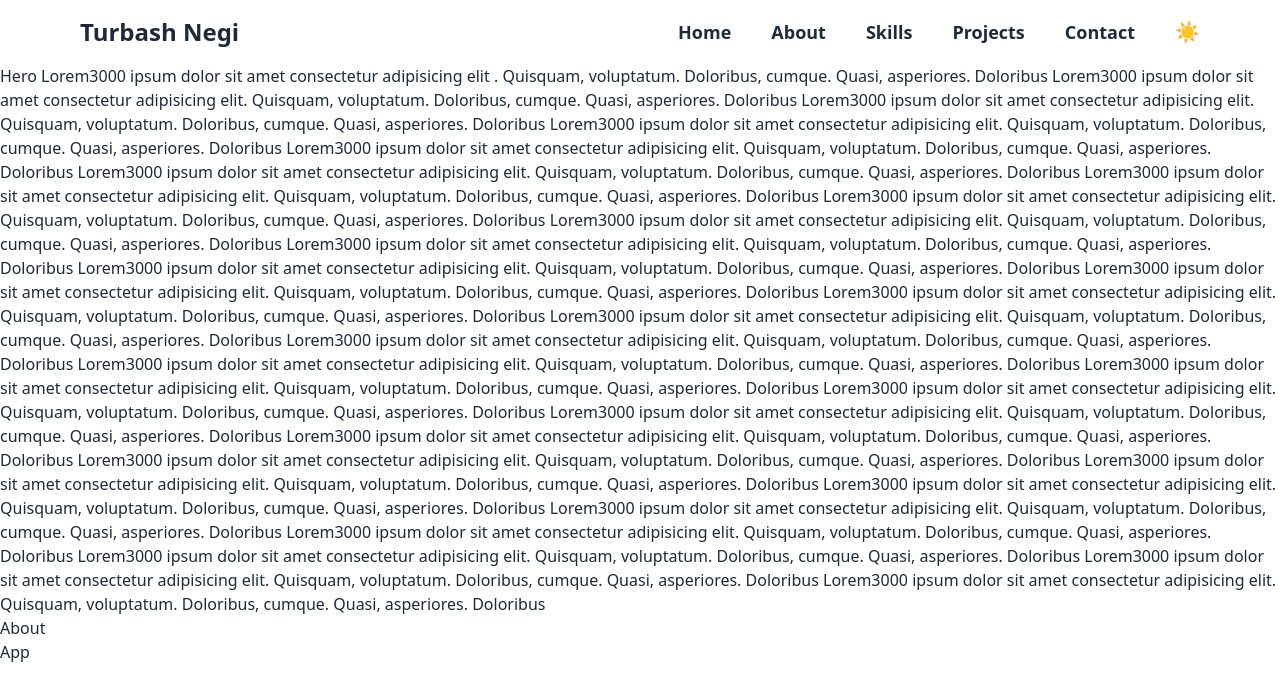
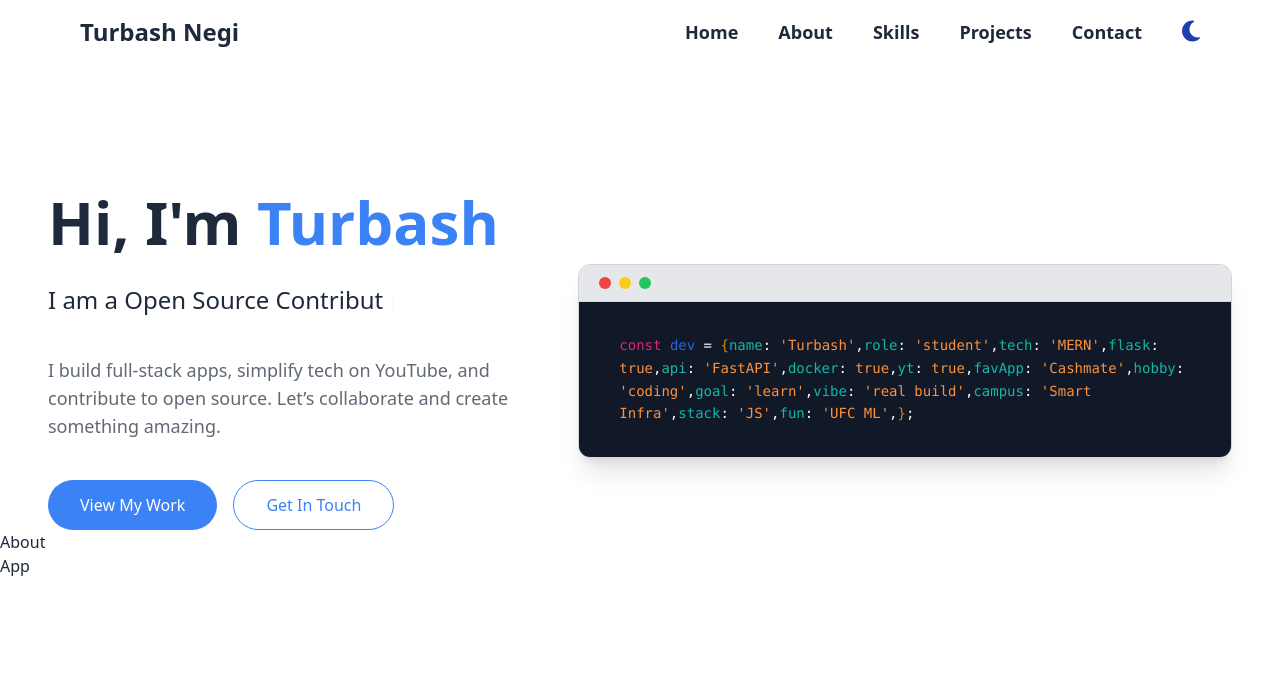
Before and after one commit to shikhar-ag87/Turbash-Portfolio-Website, a React (Create React App) app: page / in a window 1280 px wide. Shown: the top 700 px of the page. Built offline with nearby package versions, Linux system fonts and the light colour scheme.

Commit message:
Added a hero Section Added Typewriter effect Buttons A nice terminal div

```diff
--- a/package.json
+++ b/package.json
@@ -3,6 +3,9 @@
   "version": "0.1.0",
   "private": true,
   "dependencies": {
+    "@fortawesome/fontawesome-svg-core": "^6.7.2",
+    "@fortawesome/free-solid-svg-icons": "^6.7.2",
+    "@fortawesome/react-fontawesome": "^0.2.2",
     "@testing-library/dom": "^10.4.0",
     "@testing-library/jest-dom": "^6.6.3",
     "@testing-library/react": "^16.3.0",
@@ -10,6 +13,7 @@
     "react": "^19.1.0",
     "react-dom": "^19.1.0",
     "react-scripts": "5.0.1",
+    "react-simple-typewriter": "^5.0.1",
     "web-vitals": "^2.1.4"
   },
   "scripts": {
--- a/src/App.js
+++ b/src/App.js
@@ -5,7 +5,7 @@ import About from './components/About'
 
 export default function App(){
   return (
-    <div className='App bg-white dark:bg-slate-900 text-slate-800 dark:text-slate-100 min-h-screen'>
+    <div className='App bg-white dark:bg-slate-900 text-slate-800 dark:text-slate-100 min-h-screen transition-colors duration-300 ease-in-out'>
       <Navbar/>
       <Hero/>
       <About/>
--- a/src/components/Hero.js
+++ b/src/components/Hero.js
@@ -1,39 +1,105 @@
-import React from 'react'
+import React from "react";
+import { Typewriter } from "react-simple-typewriter";
 
 const Hero = () => {
   return (
-    <section id='home'>Hero
-        Lorem3000 ipsum dolor sit amet consectetur adipisicing elit
-        . Quisquam, voluptatum. Doloribus, cumque. Quasi, asperiores. Doloribus
-        Lorem3000 ipsum dolor sit amet consectetur adipisicing elit. Quisquam, voluptatum. Doloribus, cumque. Quasi, asperiores. Doloribus
-        Lorem3000 ipsum dolor sit amet consectetur adipisicing elit. Quisquam, voluptatum. Doloribus, cumque. Quasi, asperiores. Doloribus
-        Lorem3000 ipsum dolor sit amet consectetur adipisicing elit. Quisquam, voluptatum. Doloribus, cumque. Quasi, asperiores. Doloribus
-        Lorem3000 ipsum dolor sit amet consectetur adipisicing elit. Quisquam, voluptatum. Doloribus, cumque. Quasi, asperiores. Doloribus
-        Lorem3000 ipsum dolor sit amet consectetur adipisicing elit. Quisquam, voluptatum. Doloribus, cumque. Quasi, asperiores. Doloribus
-        Lorem3000 ipsum dolor sit amet consectetur adipisicing elit. Quisquam, voluptatum. Doloribus, cumque. Quasi, asperiores. Doloribus
-        Lorem3000 ipsum dolor sit amet consectetur adipisicing elit. Quisquam, voluptatum. Doloribus, cumque. Quasi, asperiores. Doloribus
-        Lorem3000 ipsum dolor sit amet consectetur adipisicing elit. Quisquam, voluptatum. Doloribus, cumque. Quasi, asperiores. Doloribus
-        Lorem3000 ipsum dolor sit amet consectetur adipisicing elit. Quisquam, voluptatum. Doloribus, cumque. Quasi, asperiores. Doloribus
-        Lorem3000 ipsum dolor sit amet consectetur adipisicing elit. Quisquam, voluptatum. Doloribus, cumque. Quasi, asperiores. Doloribus
-        Lorem3000 ipsum dolor sit amet consectetur adipisicing elit. Quisquam, voluptatum. Doloribus, cumque. Quasi, asperiores. Doloribus
-        Lorem3000 ipsum dolor sit amet consectetur adipisicing elit. Quisquam, voluptatum. Doloribus, cumque. Quasi, asperiores. Doloribus
-        Lorem3000 ipsum dolor sit amet consectetur adipisicing elit. Quisquam, voluptatum. Doloribus, cumque. Quasi, asperiores. Doloribus
-        Lorem3000 ipsum dolor sit amet consectetur adipisicing elit. Quisquam, voluptatum. Doloribus, cumque. Quasi, asperiores. Doloribus
-        Lorem3000 ipsum dolor sit amet consectetur adipisicing elit. Quisquam, voluptatum. Doloribus, cumque. Quasi, asperiores. Doloribus
-        Lorem3000 ipsum dolor sit amet consectetur adipisicing elit. Quisquam, voluptatum. Doloribus, cumque. Quasi, asperiores. Doloribus
-        Lorem3000 ipsum dolor sit amet consectetur adipisicing elit. Quisquam, voluptatum. Doloribus, cumque. Quasi, asperiores. Doloribus
-        Lorem3000 ipsum dolor sit amet consectetur adipisicing elit. Quisquam, voluptatum. Doloribus, cumque. Quasi, asperiores. Doloribus
-        Lorem3000 ipsum dolor sit amet consectetur adipisicing elit. Quisquam, voluptatum. Doloribus, cumque. Quasi, asperiores. Doloribus
-        Lorem3000 ipsum dolor sit amet consectetur adipisicing elit. Quisquam, voluptatum. Doloribus, cumque. Quasi, asperiores. Doloribus
-        Lorem3000 ipsum dolor sit amet consectetur adipisicing elit. Quisquam, voluptatum. Doloribus, cumque. Quasi, asperiores. Doloribus
-        Lorem3000 ipsum dolor sit amet consectetur adipisicing elit. Quisquam, voluptatum. Doloribus, cumque. Quasi, asperiores. Doloribus
-        Lorem3000 ipsum dolor sit amet consectetur adipisicing elit. Quisquam, voluptatum. Doloribus, cumque. Quasi, asperiores. Doloribus
-        Lorem3000 ipsum dolor sit amet consectetur adipisicing elit. Quisquam, voluptatum. Doloribus, cumque. Quasi, asperiores. Doloribus
-        Lorem3000 ipsum dolor sit amet consectetur adipisicing elit. Quisquam, voluptatum. Doloribus, cumque. Quasi, asperiores. Doloribus
-        Lorem3000 ipsum dolor sit amet consectetur adipisicing elit. Quisquam, voluptatum. Doloribus, cumque. Quasi, asperiores. Doloribus
-        Lorem3000 ipsum dolor sit amet consectetur adipisicing elit. Quisquam, voluptatum. Doloribus, cumque. Quasi, asperiores. Doloribus
+    <section
+  id="home"
+  className="mx-auto w-full max-w-screen-xl px-6 md:px-12 mt-20 md:mt-32 flex flex-col md:flex-row gap-10 items-center justify-between"
+>
+      <div className="text-container text-center md:text-left items-center md:items-start gap-4 flex flex-col">
+        <h1 className="text-4xl md:text-6xl font-bold">
+          Hi, I'm{" "}
+          <span className="text-primary dark:text-primary-dark">
+            Turbash
+          </span>
+        </h1>
+
+        <h2 className="text-xl md:text-2xl font-medium mt-4 min-h-[40px] text-fg dark:text-fg-dark">
+          I am a{" "}
+          <Typewriter
+            words={[
+              "MERN Stack Developer",
+              "Open Source Contributor",
+              "Tech YouTuber",
+              "Creative Coder",
+            ]}
+            loop={true}
+            cursor
+            cursorStyle="|"
+            typeSpeed={70}
+            deleteSpeed={50}
+            delaySpeed={1500}
+          />
+        </h2>
+        <p className="text-base md:text-lg text-fg/70 dark:text-fg-dark/70 mt-4 max-w-xl">
+          I build full-stack apps, simplify tech on YouTube, and contribute to
+          open source. Let’s collaborate and create something amazing.
+        </p>
+        <div className="mt-6 flex gap-4 button-container">
+          <button className="bg-primary dark:bg-primary-dark text-white hover:bg-primary/90 rounded-full px-8 py-3 transition-scale duration-300 transform hover:scale-105">
+            View My Work
+          </button>
+          <button className="border border-primary dark:border-primary-dark text-primary dark:text-primary-dark hover:bg-primary/10 rounded-full px-8 py-3 transition-scale duration-100 transform hover:scale-105">
+            Get In Touch
+          </button>
+        </div>
+      </div>
+      <div className="image-container justify-items-center">
+        <div className="w-2/3 font-mono rounded-xl shadow-xl w-full max-w-xl sm:max-w-2xl lg:max-w-3xl border border-gray-300 dark:border-slate-700 overflow-hidden bg-[#f9fafb] dark:bg-[#0f172a] text-gray-800 dark:text-slate-200">
+          {/* Top bar like terminal */}
+          <div className="flex items-center space-x-2 px-5 py-3 bg-gray-200 dark:bg-slate-800 border-b border-gray-300 dark:border-slate-600">
+            <span className="w-3 h-3 rounded-full bg-red-500"></span>
+            <span className="w-3 h-3 rounded-full bg-yellow-400"></span>
+            <span className="w-3 h-3 rounded-full bg-green-500"></span>
+          </div>
+
+          {/* Code-style content */}
+          <div className="px-6 sm:px-10 py-8 text-sm text-bg bg-gray-900 dark:bg-bg-dark leading-relaxed break-words">
+            <pre className="whitespace-pre-wrap">
+              <span className="text-pink-600 dark:text-pink-400">const</span>{" "}
+              <span className="text-blue-600 dark:text-blue-300">dev</span> ={" "}
+              <span className="text-yellow-600 dark:text-yellow-400">
+                &#123;
+              </span>
+              <span className="text-teal-500">name</span>:{" "}
+              <span className="text-orange-400">'Turbash'</span>,
+              <span className="text-teal-500">role</span>:{" "}
+              <span className="text-orange-400">'student'</span>,
+              <span className="text-teal-500">tech</span>:{" "}
+              <span className="text-orange-400">'MERN'</span>,
+              <span className="text-teal-500">flask</span>:{" "}
+              <span className="text-orange-400">true</span>,
+              <span className="text-teal-500">api</span>:{" "}
+              <span className="text-orange-400">'FastAPI'</span>,
+              <span className="text-teal-500">docker</span>:{" "}
+              <span className="text-orange-400">true</span>,
+              <span className="text-teal-500">yt</span>:{" "}
+              <span className="text-orange-400">true</span>,
+              <span className="text-teal-500">favApp</span>:{" "}
+              <span className="text-orange-400">'Cashmate'</span>,
+              <span className="text-teal-500">hobby</span>:{" "}
+              <span className="text-orange-400">'coding'</span>,
+              <span className="text-teal-500">goal</span>:{" "}
+              <span className="text-orange-400">'learn'</span>,
+              <span className="text-teal-500">vibe</span>:{" "}
+              <span className="text-orange-400">'real build'</span>,
+              <span className="text-teal-500">campus</span>:{" "}
+              <span className="text-orange-400">'Smart Infra'</span>,
+              <span className="text-teal-500">stack</span>:{" "}
+              <span className="text-orange-400">'JS'</span>,
+              <span className="text-teal-500">fun</span>:{" "}
+              <span className="text-orange-400">'UFC ML'</span>,
+              <span className="text-yellow-600 dark:text-yellow-400">
+                &#125;
+              </span>
+              ;
+            </pre>
+          </div>
+        </div>
+      </div>
     </section>
-  )
-}
+  );
+};
 
-export default Hero
+export default Hero;
--- a/src/components/Navbar.js
+++ b/src/components/Navbar.js
@@ -1,8 +1,11 @@
 import React, { useState, useEffect } from "react";
+import { FontAwesomeIcon } from "@fortawesome/react-fontawesome";
+import { faSun, faMoon } from "@fortawesome/free-solid-svg-icons";
 
 export default function Navbar() {
   const [theme, setTheme] = useState("light");
   const [menuOpen, setMenuOpen] = useState(false);
+  const [spin, setSpin] = useState(false);
 
   const links = ["Home", "About", "Skills", "Projects", "Contact"];
 
@@ -33,11 +36,12 @@ export default function Navbar() {
   }, [menuOpen]);
 
   const toggleTheme = () => {
+    setSpin(true);
     setTheme((prev) => (prev === "light" ? "dark" : "light"));
-  };
+    setTimeout(() => setSpin(false), 500);  };
 
   return (
-    <nav className="navbar sticky top-0 z-50 flex justify-between items-center bg-bg dark:bg-bg-dark text-fg dark:text-fg-dark border-border dark:border-border-dark px-6 md:px-12 lg:px-20 py-4">
+    <nav className="navbar sticky top-0 z-50 flex justify-between items-center bg-bg dark:bg-bg-dark text-fg dark:text-fg-dark border-border dark:border-border-dark px-6 md:px-12 lg:px-20 py-4 ">
       <a href="./">
         <span className="text-2xl font-bold hover:text-indigo-600 dark:hover:text-indigo-400">
           Turbash Negi
@@ -45,18 +49,20 @@ export default function Navbar() {
       </a>
 
       <div className="flex nav-links-container gap-5 lg:gap-10 items-center">
-        <ul className="nav-links hidden md:flex gap-5 lg:gap-10 text-lg">
+        <ul className="nav-links hidden md:flex gap-5 lg:gap-10">
           {links.map((link) => (
             <a key={link} href={`#${link.toLowerCase()}`}>
-              <li className="font-semibold hover:text-primary dark:hover:text-primary-dark cursor-pointer transition-colors duration-300 ">
+              <li className="font-semibold text-lg hover:text-primary dark:hover:text-primary-dark cursor-pointer transition-colors duration-300 ">
                 {link}
               </li>
             </a>
           ))}
         </ul>
 
-        <button onClick={toggleTheme} className="text-xl">
-          {theme === "dark" ? "🌙" : "☀️"}
+        <button onClick={toggleTheme} className="toggle-theme-btn">
+          <FontAwesomeIcon icon={theme === "dark" ? faSun : faMoon } className={`text-2xl ${
+    theme === "dark" ? "text-yellow-300" : "text-blue-800"}  ${spin ? "animate-spin-once" : ""
+  }`}/>
         </button>
         <svg
           className="block md:hidden cursor-pointer w-6 h-6 text-fg dark:text-fg-dark  hover:text-indigo-600 dark:hover:text-indigo-400 transition-colors duration-300"
```
Also changed, not shown: src/index.css (+13 -0 lines), 1 other file (tests, documents, lock files or other folders).
